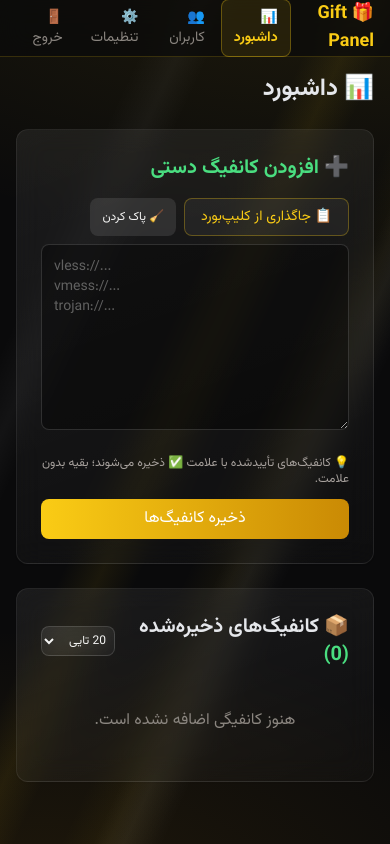
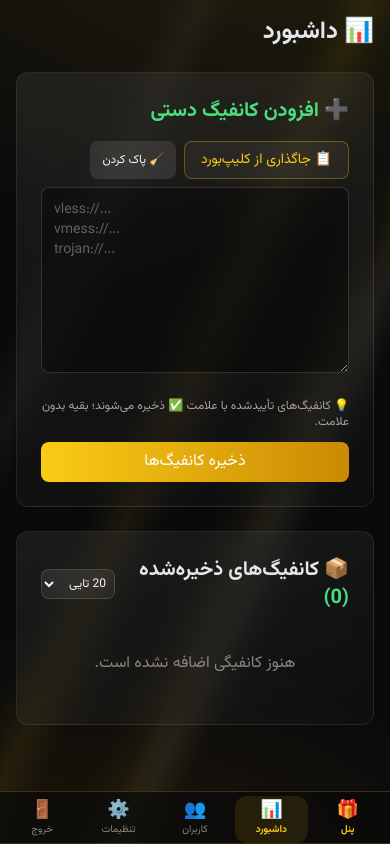
Before and after one commit to asd1asd00000/conf-to-sub, a FastAPI app: page /admin/ in a window 390 px wide. Run offline with FastAPI, Linux system fonts and the light colour scheme; the visitor is signed in with stand-in values (Sample User, id 1); data that the repository does not hold is empty; style sheets or scripts are compiled from the project's sources.

Commit message:
Update base.html

```diff
--- a/app/templates/base.html
+++ b/app/templates/base.html
@@ -8,8 +8,9 @@
 </head>
 <body class="bg-dark-gold text-gray-200">
 
-    <nav class="nav-glass sticky top-0 z-40">
-        <div class="container mx-auto px-4 flex items-center justify-between h-14">
+    <!-- ناوبری بالا: فقط دسکتاپ -->
+    <nav class="nav-glass sticky top-0 z-40 hidden md:block">
+        <div class="container mx-auto px-4 flex items-center justify-between py-2">
             <div class="flex items-center gap-2 font-extrabold text-yellow-400 text-lg">🎁 Gift Panel</div>
             <div class="flex items-center gap-1 text-sm">
                 <a href="/admin/" class="px-3 py-2 rounded-lg {{ 'bg-yellow-400/10 text-yellow-400 font-bold border border-yellow-400/30' if active_page == 'dashboard' else 'text-gray-400 hover:bg-white/5 hover:text-yellow-300' }}">📊 داشبورد</a>
@@ -20,8 +21,34 @@
         </div>
     </nav>
 
+    <!-- ناوبری پایین: فقط موبایل (لوگو + منو) -->
+    <nav class="nav-glass bottom-nav md:hidden fixed bottom-0 inset-x-0 z-40 border-t border-yellow-400/20">
+        <div class="flex items-stretch justify-around px-1 pt-1 text-[10px]">
+            <a href="/admin/" class="flex flex-col items-center gap-0.5 py-1.5 flex-1 rounded-xl mx-0.5 text-yellow-400">
+                <span class="text-lg leading-none">🎁</span>
+                <span class="font-bold">پنل</span>
+            </a>
+            <a href="/admin/" class="flex flex-col items-center gap-0.5 py-1.5 flex-1 rounded-xl mx-0.5 {{ 'bg-yellow-400/10 text-yellow-400 font-bold' if active_page == 'dashboard' else 'text-gray-400' }}">
+                <span class="text-lg leading-none">📊</span>
+                <span>داشبورد</span>
+            </a>
+            <a href="/admin/users" class="flex flex-col items-center gap-0.5 py-1.5 flex-1 rounded-xl mx-0.5 {{ 'bg-yellow-400/10 text-yellow-400 font-bold' if active_page == 'users' else 'text-gray-400' }}">
+                <span class="text-lg leading-none">👥</span>
+                <span>کاربران</span>
+            </a>
+            <a href="/admin/settings" class="flex flex-col items-center gap-0.5 py-1.5 flex-1 rounded-xl mx-0.5 {{ 'bg-yellow-400/10 text-yellow-400 font-bold' if active_page == 'settings' else 'text-gray-400' }}">
+                <span class="text-lg leading-none">⚙️</span>
+                <span>تنظیمات</span>
+            </a>
+            <a href="/admin/logout" class="flex flex-col items-center gap-0.5 py-1.5 flex-1 rounded-xl mx-0.5 text-gray-400">
+                <span class="text-lg leading-none">🚪</span>
+                <span>خروج</span>
+            </a>
+        </div>
+    </nav>
+
     {% if message %}
-    <div class="fixed top-16 inset-x-0 z-50 flex justify-center px-4 pointer-events-none">
+    <div class="fixed top-4 md:top-16 inset-x-0 z-50 flex justify-center px-4 pointer-events-none">
         <div id="serverToast" class="pointer-events-auto glass-card border-r-4 border-yellow-400 rounded-xl p-4 toast-enter flex items-center gap-3 w-full max-w-md">
             <div class="text-2xl">🔔</div>
             <p class="text-gray-200 text-sm flex-1">{{ message }}</p>
@@ -31,14 +58,14 @@
     <script>setTimeout(() => hideToast(document.getElementById('serverToast')), 5000);</script>
     {% endif %}
 
-    <div class="fixed bottom-6 inset-x-0 z-50 flex justify-center px-4 pointer-events-none">
+    <div class="fixed bottom-20 md:bottom-6 inset-x-0 z-50 flex justify-center px-4 pointer-events-none">
         <div id="jsToast" class="hidden pointer-events-auto bg-gray-900 border border-yellow-400/30 text-gray-100 text-sm px-5 py-3 rounded-full shadow-2xl toast-enter"></div>
     </div>
 
     <!-- مودال تأیید اختصاصی پنل -->
     <div id="confirmModal" class="hidden fixed inset-0 bg-black/60 z-[70] flex items-center justify-center p-4">
         <div class="glass-card rounded-2xl w-full max-w-sm p-6 text-center">
-            <div class="text-4xl mb-3">️</div>
+            <div class="text-4xl mb-3">⚠️</div>
             <h3 class="font-bold text-lg mb-2 text-white">مطمئن هستید؟</h3>
             <p id="confirmMsg" class="text-sm text-gray-400 mb-5"></p>
             <div class="flex gap-2">
@@ -48,7 +75,7 @@
         </div>
     </div>
 
-    <main class="container mx-auto p-4 md:p-8">
+    <main class="container mx-auto p-4 md:p-8 pb-24 md:pb-8">
         {% block content %}{% endblock %}
     </main>
 
@@ -70,7 +97,7 @@
             if (cb) cb();
         }
     </script>
-        <script src="/static/panel.js"></script>
-        {% block scripts %}{% endblock %}
+    <script src="/static/panel.js"></script>
+    {% block scripts %}{% endblock %}
 </body>
 </html>
```
